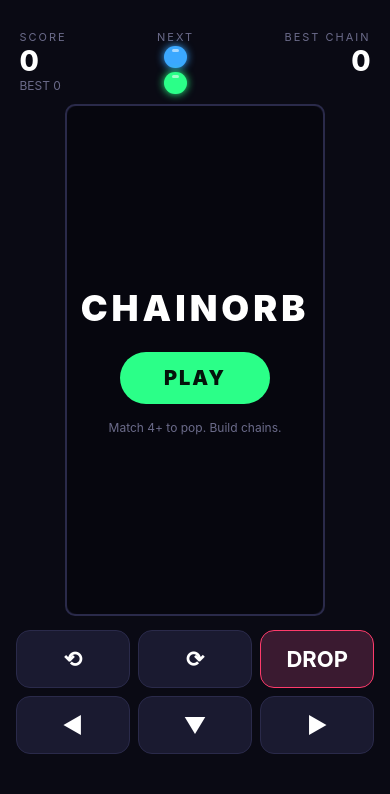
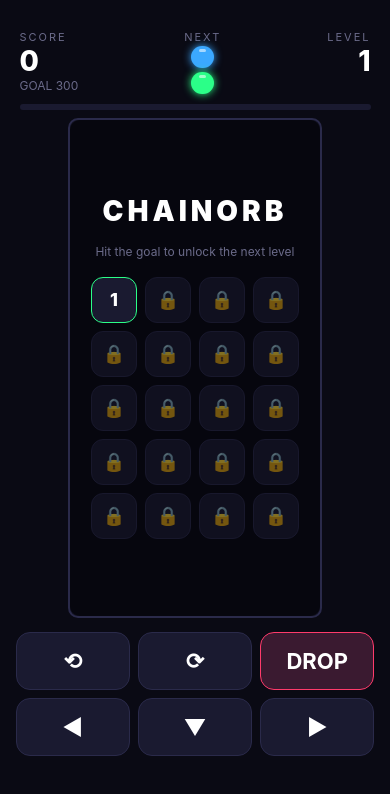
Before and after one commit to qualyslive-code/ChainOrb, a React Native app: screen / in a window 390 px wide. Shown: the top 794 px of the page. Built offline with nearby package versions, Linux system fonts and the light colour scheme.

Commit message:
Add levels and unlock progression

```diff
--- a/App.js
+++ b/App.js
@@ -9,15 +9,20 @@ import AsyncStorage from '@react-native-async-storage/async-storage';
 /* ============================== ENGINE ============================== */
 const COLS = 6;
 const ROWS = 12;
-const NCOLORS = 4;
+const MAX_LEVEL = 20;
 const MIN_GROUP = 4;
-const COLORS = ['', '#ff3b6b', '#2bff88', '#3ba8ff', '#ffd23b'];
+const COLORS = ['', '#ff3b6b', '#2bff88', '#3ba8ff', '#ffd23b', '#b46bff'];
 // child offset by orientation: 0 up, 1 right, 2 down, 3 left
 const OFF = [[-1, 0], [0, 1], [1, 0], [0, -1]];
 
 const sleep = (ms) => new Promise((r) => setTimeout(r, ms));
-const rnd = () => 1 + Math.floor(Math.random() * NCOLORS);
-const newPair = () => ({ a: rnd(), b: rnd() });
+const rnd = (n) => 1 + Math.floor(Math.random() * n);
+const newPair = (n = 3) => ({ a: rnd(n), b: rnd(n) });
+const levelCfg = (L) => ({
+  goal: 300 + (L - 1) * 200,
+  colors: Math.min(5, 3 + Math.floor((L - 1) / 4)),
+  speed: Math.max(300, 700 - (L - 1) * 25),
+});
 const emptyBoard = () => Array.from({ length: ROWS }, () => Array(COLS).fill(0));
 const spawn = (pair) => ({ r: 1, c: 2, o: 0, a: pair.a, b: pair.b });
 
@@ -168,6 +173,11 @@ export default function App() {
     banner: '',
     popping: new Set(),
     placed: 0,
+    level: 1,
+    goal: 300,
+    colors: 3,
+    base: 700,
+    unlocked: 1,
   }).current;
 
   const [, setT] = useState(0);
@@ -192,7 +202,13 @@ export default function App() {
     ]).start();
   };
 
-  const start = () => {
+  const start = (L) => {
+    const cfg = levelCfg(L);
+    G.level = L;
+    G.goal = cfg.goal;
+    G.colors = cfg.colors;
+    G.base = cfg.speed;
+    G.next = newPair(cfg.colors);
     G.board = emptyBoard();
     G.score = 0;
     G.chain = 0;
@@ -201,7 +217,7 @@ export default function App() {
     G.popping = new Set();
     G.placed = 0;
     G.piece = spawn(G.next);
-    G.next = newPair();
+    G.next = newPair(G.colors);
     G.status = 'playing';
     render();
   };
@@ -212,6 +228,18 @@ export default function App() {
     if (G.score > G.best) {
       G.best = G.score;
       AsyncStorage.setItem('best', String(G.best)).catch(() => {});
+    }
+    buzz(4);
+    render();
+  };
+
+  const win = () => {
+    G.status = 'won';
+    G.piece = null;
+    G.banner = '';
+    if (G.level < MAX_LEVEL && G.level + 1 > G.unlocked) {
+      G.unlocked = G.level + 1;
+      AsyncStorage.setItem('unlocked', String(G.unlocked)).catch(() => {});
     }
     buzz(4);
     render();
@@ -250,13 +278,17 @@ export default function App() {
       render();
     }, 800);
 
+    if (G.score >= G.goal) {
+      win();
+      return;
+    }
     const p = spawn(G.next);
     if (!valid(G.board, p)) {
       gameOver();
       return;
     }
     G.piece = p;
-    G.next = newPair();
+    G.next = newPair(G.colors);
     G.status = 'playing';
     render();
   };
@@ -315,7 +347,7 @@ export default function App() {
     lock();
   };
 
-  const speed = () => Math.max(110, 700 - Math.floor(G.placed / 8) * 45);
+  const speed = () => Math.max(110, G.base - Math.floor(G.placed / 8) * 30);
 
   useEffect(() => {
     alive.current = true;
@@ -323,6 +355,14 @@ export default function App() {
       .then((v) => {
         if (v) {
           G.best = parseInt(v, 10) || 0;
+          render();
+        }
+      })
+      .catch(() => {});
+    AsyncStorage.getItem('unlocked')
+      .then((v) => {
+        if (v) {
+          G.unlocked = Math.min(MAX_LEVEL, parseInt(v, 10) || 1);
           render();
         }
       })
@@ -342,7 +382,7 @@ export default function App() {
   /* ---------- draw ---------- */
   const cell = Math.max(
     24,
-    Math.min(Math.floor((width - 24) / COLS), Math.floor((height - 330) / ROWS))
+    Math.min(Math.floor((width - 24) / COLS), Math.floor((height - 345) / ROWS))
   );
 
   const display = G.board.map((row) => row.slice());
@@ -360,7 +400,7 @@ export default function App() {
         <View>
           <Text style={styles.label}>SCORE</Text>
           <Text style={styles.score}>{G.score}</Text>
-          <Text style={styles.small}>BEST {G.best}</Text>
+          <Text style={styles.small}>GOAL {G.goal}</Text>
         </View>
         <View style={{ alignItems: 'center' }}>
           <Text style={styles.label}>NEXT</Text>
@@ -368,9 +408,13 @@ export default function App() {
           <Orb color={G.next.a} size={26} />
         </View>
         <View style={{ alignItems: 'flex-end' }}>
-          <Text style={styles.label}>BEST CHAIN</Text>
-          <Text style={styles.score}>{G.maxChain}</Text>
+          <Text style={styles.label}>LEVEL</Text>
+          <Text style={styles.score}>{G.level}</Text>
         </View>
+      </View>
+
+      <View style={styles.bar}>
+        <View style={[styles.barFill, { width: `${Math.min(100, (G.score / G.goal) * 100)}%` }]} />
       </View>
 
       <Animated.View style={{ transform: [{ translateX: shake }] }}>
@@ -394,20 +438,49 @@ export default function App() {
             </View>
           ) : null}
 
-          {(G.status === 'menu' || G.status === 'over') && (
+          {G.status !== 'playing' && G.status !== 'resolving' && (
             <View style={styles.overlay}>
-              <Text style={styles.title}>
-                {G.status === 'over' ? 'GAME OVER' : 'CHAINORB'}
-              </Text>
-              {G.status === 'over' && (
-                <Text style={styles.overScore}>
-                  {G.score} pts  •  best chain x{G.maxChain}
-                </Text>
+              {G.status === 'menu' ? (
+                <>
+                  <Text style={styles.title}>CHAINORB</Text>
+                  <Text style={styles.hint}>Hit the goal to unlock the next level</Text>
+                  <View style={styles.grid}>
+                    {Array.from({ length: MAX_LEVEL }, (_, i) => i + 1).map((L) => {
+                      const open = L <= G.unlocked;
+                      return (
+                        <Pressable
+                          key={L}
+                          disabled={!open}
+                          onPress={() => start(L)}
+                          style={[styles.lvl, !open && styles.lvlLocked]}
+                        >
+                          <Text style={styles.lvlTxt}>{open ? L : '🔒'}</Text>
+                        </Pressable>
+                      );
+                    })}
+                  </View>
+                </>
+              ) : (
+                <>
+                  <Text style={styles.title}>
+                    {G.status === 'won' ? `LEVEL ${G.level} CLEAR` : 'GAME OVER'}
+                  </Text>
+                  <Text style={styles.overScore}>
+                    {G.score} / {G.goal} pts  •  best chain x{G.maxChain}
+                  </Text>
+                  <Pressable
+                    style={styles.play}
+                    onPress={() => start(G.status === 'won' && G.level < MAX_LEVEL ? G.level + 1 : G.level)}
+                  >
+                    <Text style={styles.playTxt}>
+                      {G.status === 'won' && G.level < MAX_LEVEL ? 'NEXT LEVEL' : 'RETRY'}
+                    </Text>
+                  </Pressable>
+                  <Pressable onPress={() => { G.status = 'menu'; render(); }}>
+                    <Text style={styles.hint}>LEVELS</Text>
+                  </Pressable>
+                </>
               )}
-              <Pressable style={styles.play} onPress={start}>
-                <Text style={styles.playTxt}>{G.status === 'over' ? 'RETRY' : 'PLAY'}</Text>
-              </Pressable>
-              <Text style={styles.hint}>Match 4+ to pop. Build chains.</Text>
             </View>
           )}
         </View>
@@ -461,7 +534,7 @@ const styles = StyleSheet.create({
     justifyContent: 'center',
     borderRadius: 10,
   },
-  title: { color: '#fff', fontSize: 36, fontWeight: '900', letterSpacing: 4 },
+  title: { color: '#fff', fontSize: 28, fontWeight: '900', letterSpacing: 4 },
   overScore: { color: '#aaa', marginTop: 8, fontSize: 15 },
   play: {
     marginTop: 22,
@@ -484,6 +557,12 @@ const styles = StyleSheet.create({
     textShadowColor: '#ff3b6b',
     textShadowRadius: 14,
   },
+  bar: { width: '90%', height: 6, backgroundColor: '#1a1a30', borderRadius: 3, marginBottom: 8, overflow: 'hidden' },
+  barFill: { height: 6, backgroundColor: '#2bff88' },
+  grid: { flexDirection: 'row', flexWrap: 'wrap', justifyContent: 'center', width: '92%', marginTop: 14 },
+  lvl: { width: 46, height: 46, margin: 4, borderRadius: 12, backgroundColor: '#1a1a30', borderWidth: 1, borderColor: '#2bff88', alignItems: 'center', justifyContent: 'center' },
+  lvlLocked: { borderColor: '#2a2a4a', opacity: 0.5 },
+  lvlTxt: { color: '#fff', fontSize: 18, fontWeight: '800' },
   controls: { width: '94%', marginTop: 10 },
   row: { flexDirection: 'row', marginVertical: 4 },
   btn: {
```
